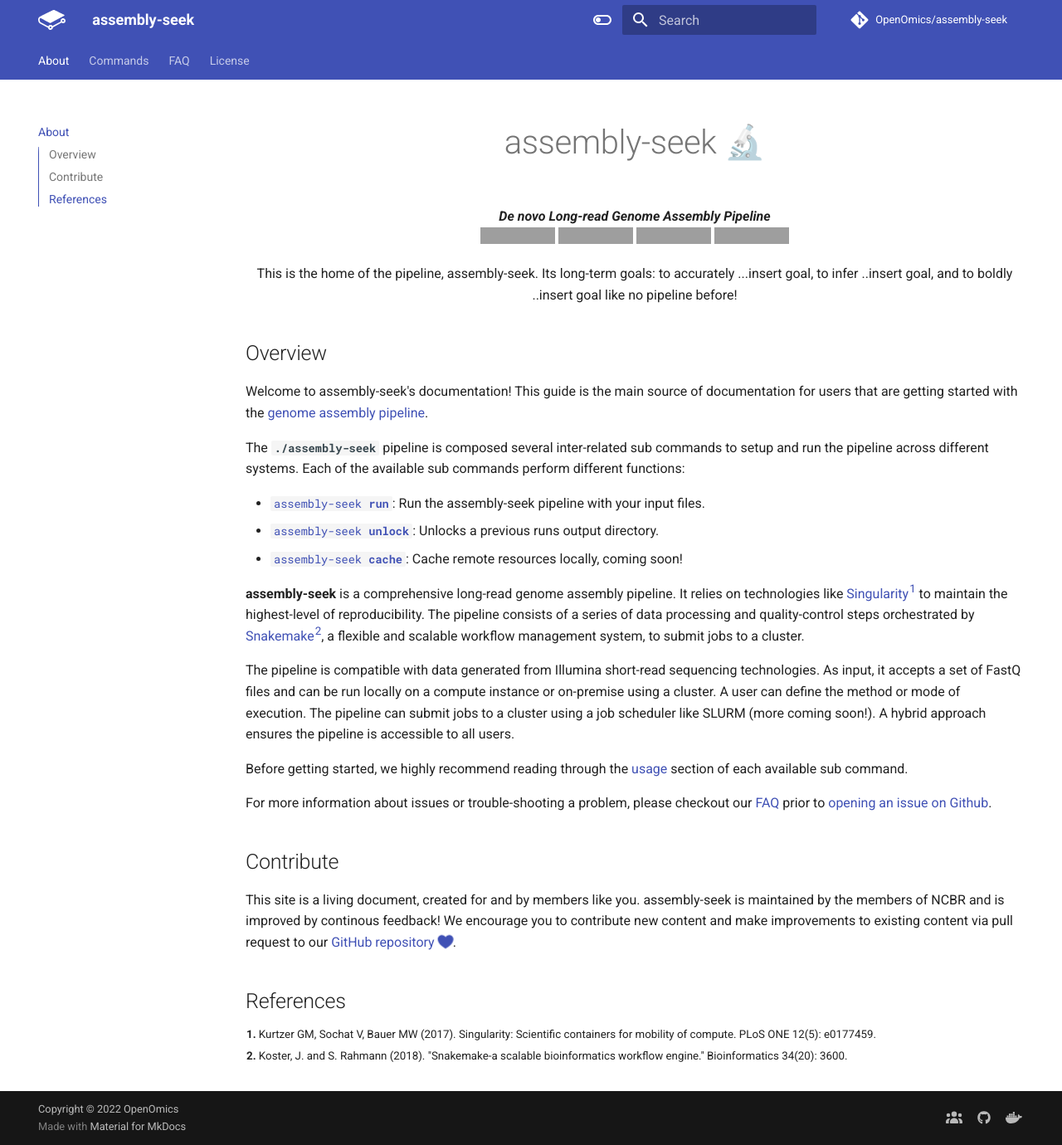
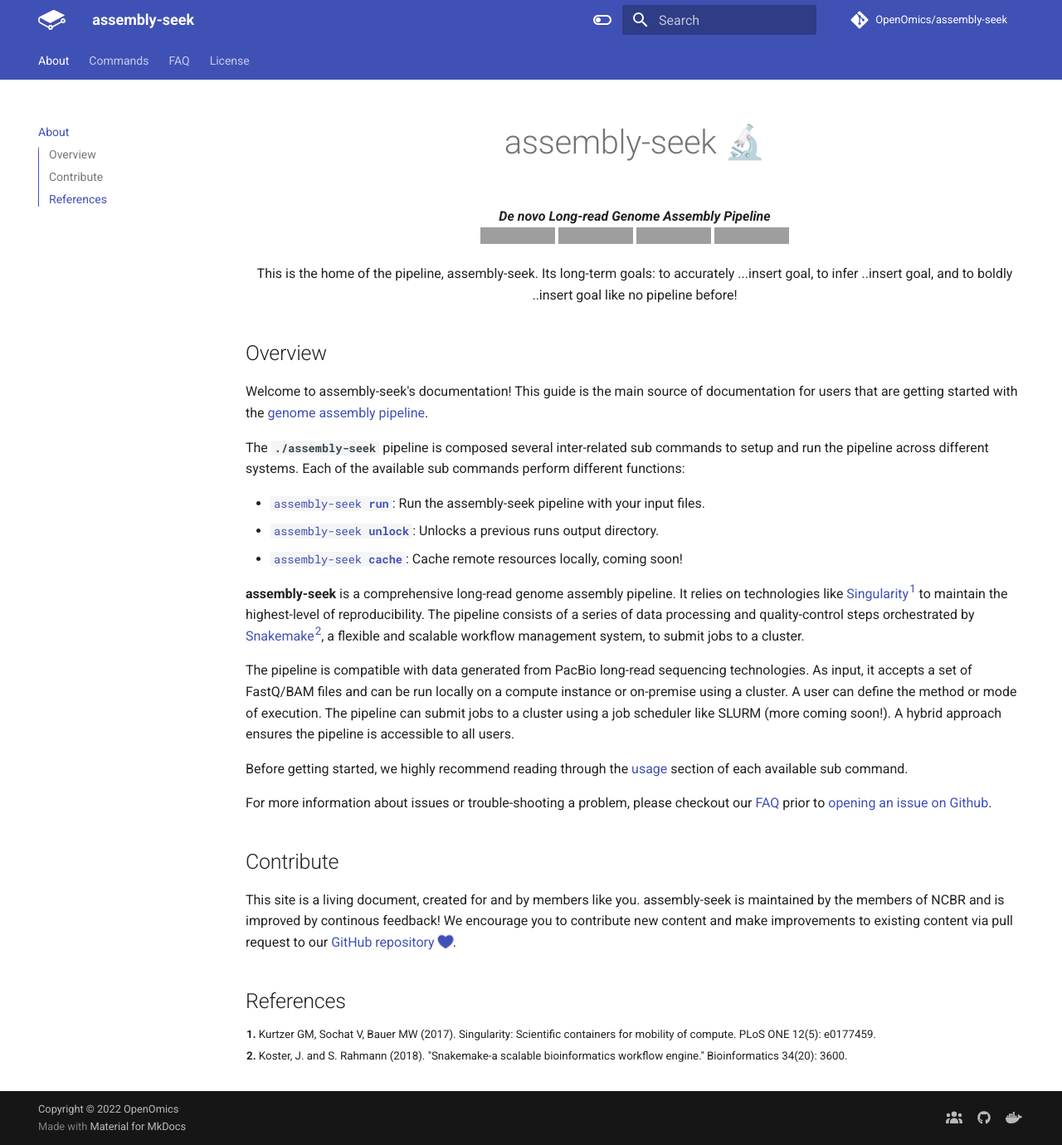
Before and after one commit to OpenOmics/assembly-seek, an MkDocs documentation site: the page built from docs/index.md, in a window 1280 px wide and 1380 px high. Shown: the whole window at 83% size. Built offline with MkDocs 1.6.1 and Material for MkDocs 9.7.7, drawn with Linux system fonts in a browser that asks for light colours; comment, search, counter and statistics services are not loaded; the version menu is left out; grey boxes are pictures that could not be loaded.

Commit message:
Updating inputs description

```diff
--- a/docs/index.md
+++ b/docs/index.md
@@ -34,7 +34,7 @@ The **`./assembly-seek`** pipeline is composed several inter-related sub command
 
 **assembly-seek** is a comprehensive long-read genome assembly pipeline. It relies on technologies like [Singularity<sup>1</sup>](https://singularity.lbl.gov/) to maintain the highest-level of reproducibility. The pipeline consists of a series of data processing and quality-control steps orchestrated by [Snakemake<sup>2</sup>](https://snakemake.readthedocs.io/en/stable/), a flexible and scalable workflow management system, to submit jobs to a cluster.
 
-The pipeline is compatible with data generated from Illumina short-read sequencing technologies. As input, it accepts a set of FastQ files and can be run locally on a compute instance or on-premise using a cluster. A user can define the method or mode of execution. The pipeline can submit jobs to a cluster using a job scheduler like SLURM (more coming soon!). A hybrid approach ensures the pipeline is accessible to all users.
+The pipeline is compatible with data generated from PacBio long-read sequencing technologies. As input, it accepts a set of FastQ/BAM files and can be run locally on a compute instance or on-premise using a cluster. A user can define the method or mode of execution. The pipeline can submit jobs to a cluster using a job scheduler like SLURM (more coming soon!). A hybrid approach ensures the pipeline is accessible to all users.
 
 Before getting started, we highly recommend reading through the [usage](usage/run.md) section of each available sub command.
 
```
Also changed, not shown: README.md (+1 -1 lines).
